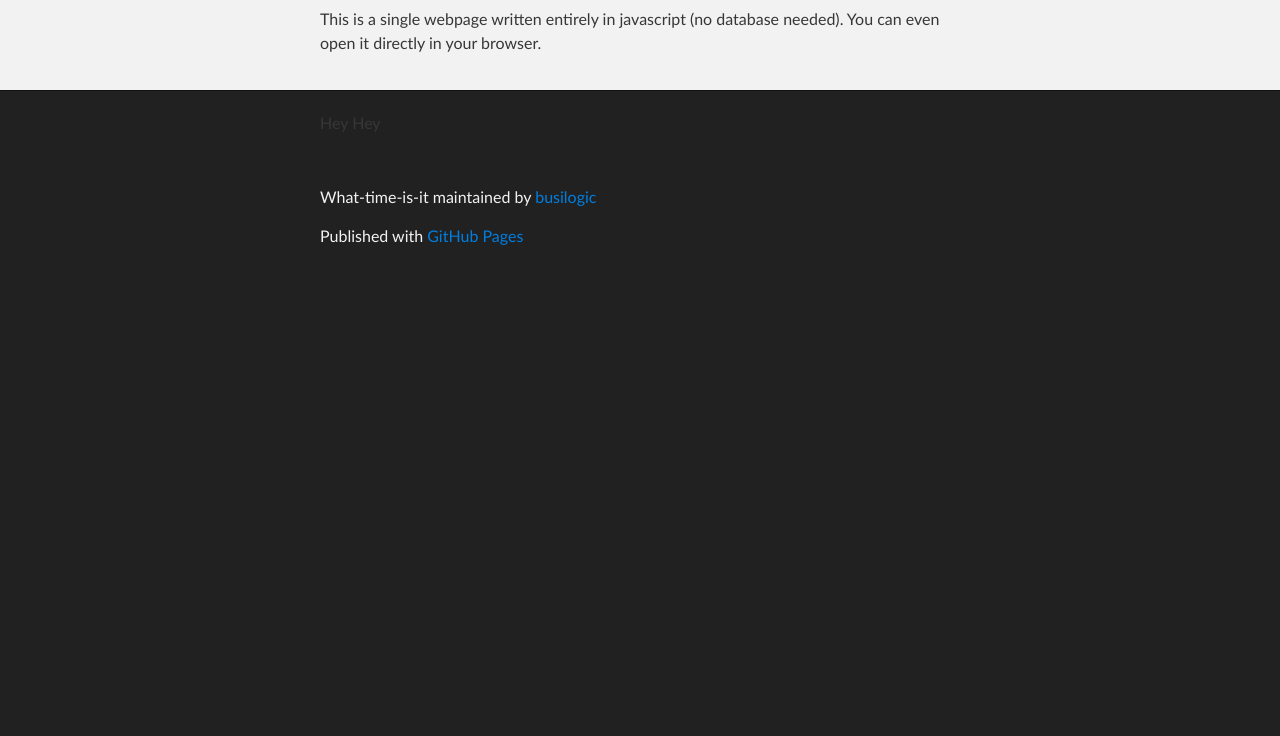
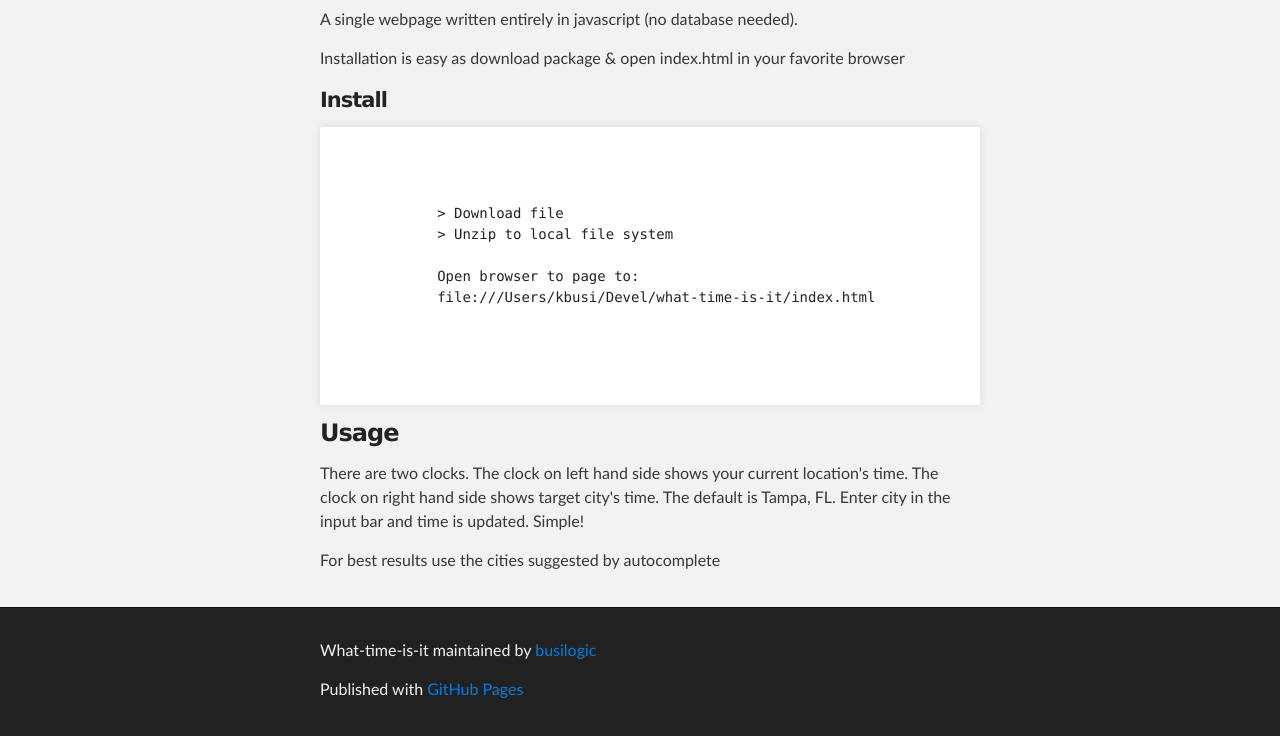
Before and after one commit to stephenjudge/what-time-is-it, a plain HTML site: page index.html in a window 1280 px wide. Shown: the part 299-1035 px from the top of the page. Before the commit the page ends 800 px from the top, so only its background shows below. Drawn offline with Linux system fonts and the light colour scheme.

Commit message:
updated pages for better install isntructions

```diff
--- a/index.html
+++ b/index.html
@@ -32,17 +32,36 @@
     <div id="main_content_wrap" class="outer">
       <section id="main_content" class="inner">
         <h3>What time is it</h3>
-        <p>This is a single webpage written entirely in javascript (no
-        database needed). You can even open it directly in your
-        browser.
+        <p>A single webpage written entirely in javascript (no
+        database needed).
         </p>
+
+        <p>Installation is easy as download package & open index.html in
+        your favorite browser</p>
+        <h4>Install</h4>
+        <pre>
+          <code>
+            > Download file
+            > Unzip to local file system
+
+            Open browser to page to:
+            file:///Users/kbusi/Devel/what-time-is-it/index.html
+          </code>
+
+        </pre>
+
+        <h3>Usage</h3>
+        <p>There are two clocks. The clock on left hand side shows your
+        current location's time.
+          The clock on right hand side shows target city's time. The
+          default is Tampa, FL. Enter city in the input bar and time
+        is updated. Simple!
+        </p>
+        <p>For best results use the cities suggested by autocomplete </p>
+
       </section>
     </div>
 
-    <div id="download" class="inner">
-      Hey Hey
-
-    </div>
 
     <!-- FOOTER  -->
     <div id="footer_wrap" class="outer">
```
